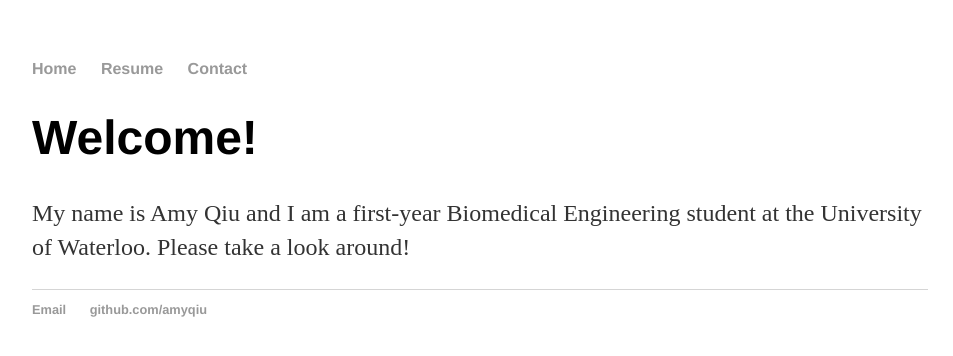
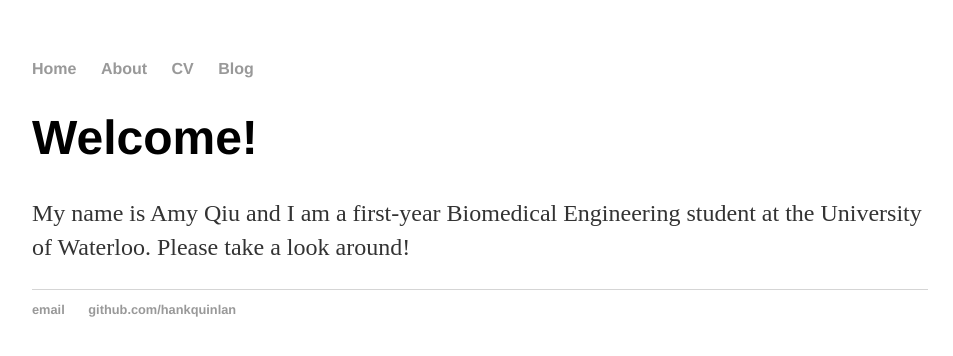
Before and after one commit to amyqiu/amyqiu, a Jekyll site: the page built from index.html, in a window 1280 px wide. Shown: the top 356 px of the page, without its empty margins (160-1113 px from the left). Built offline with Jekyll 4.4.1, drawn with Linux system fonts in a browser that asks for light colours.

Commit message:
Update index.html

```diff
--- a/index.html
+++ b/index.html
@@ -1,29 +1,8 @@
-<!DOCTYPE html>
-<html>
-	<head>
-		<title>Amy Qiu</title>
-		<!-- link to main stylesheet -->
-		<link rel="stylesheet" type="text/css" href="/css/main.css">
-	</head>
-	<body>
-		<nav>
-    		<ul>
-        		<li><a href="/">Home</a></li>
-	        	<li><a href="/Resume">Resume</a></li>
-        		<li><a href="/Contact">Contact</a></li>
-    		</ul>
-		</nav>
-		<div class="container">
-    		<div class="blurb">
-        		<h1>Welcome!</h1>
-				<p> My name is Amy Qiu and I am a first-year Biomedical Engineering student at the University of Waterloo. Please take a look around!</p>
-    		</div><!-- /.blurb -->
-		</div><!-- /.container -->
-		<footer>
-    		<ul>
-        		<li><a href="mailto:yqqiu@uwaterloo.ca">Email</a></li>
-        		<li><a href="https://github.com/amyqiu">github.com/amyqiu</a></li>
-			</ul>
-		</footer>
-	</body>
-</html>
+---
+layout: default
+title: Hank Quinlan, Horrible Cop
+---
+<div class="blurb">
+	<h1>Welcome!</h1>
+	<p> My name is Amy Qiu and I am a first-year Biomedical Engineering student at the University of Waterloo. Please take a look around!</p>
+	</div><!-- /.blurb -->
```
